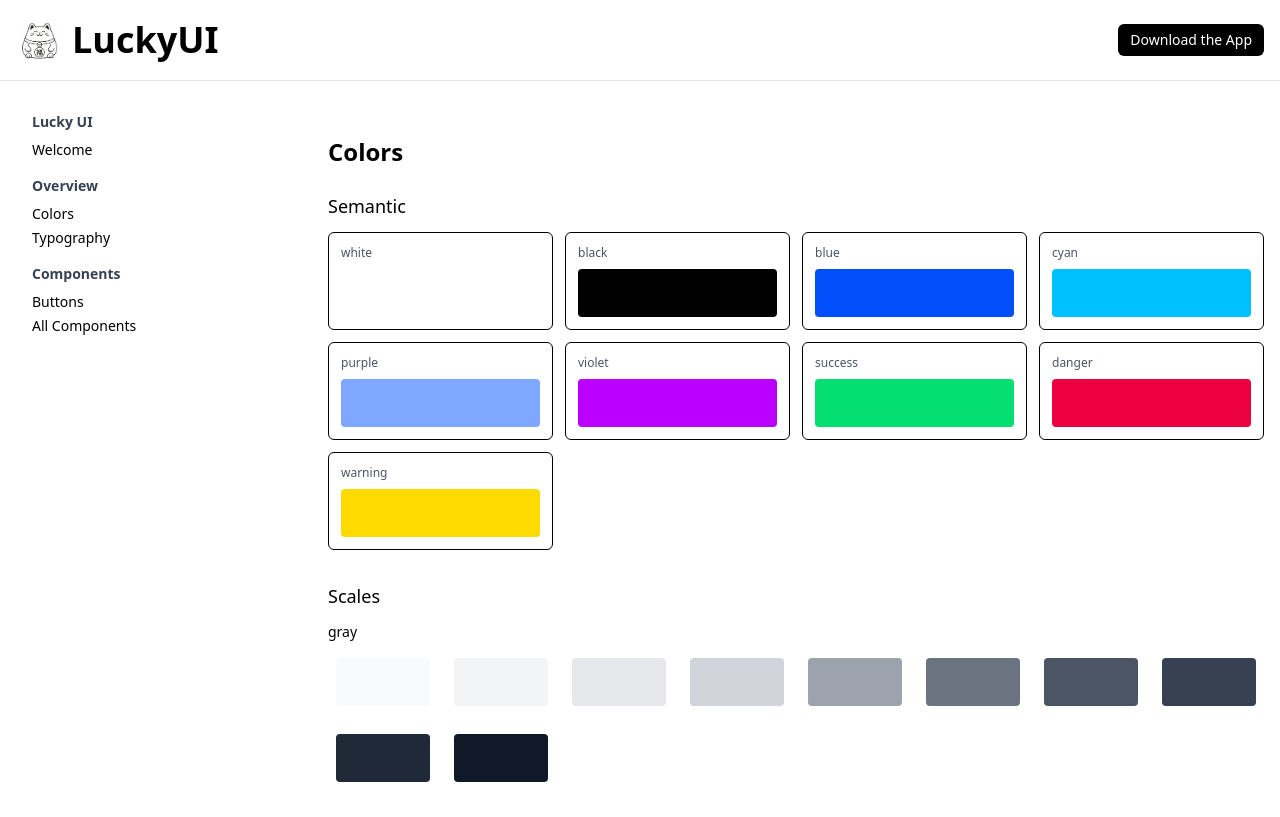
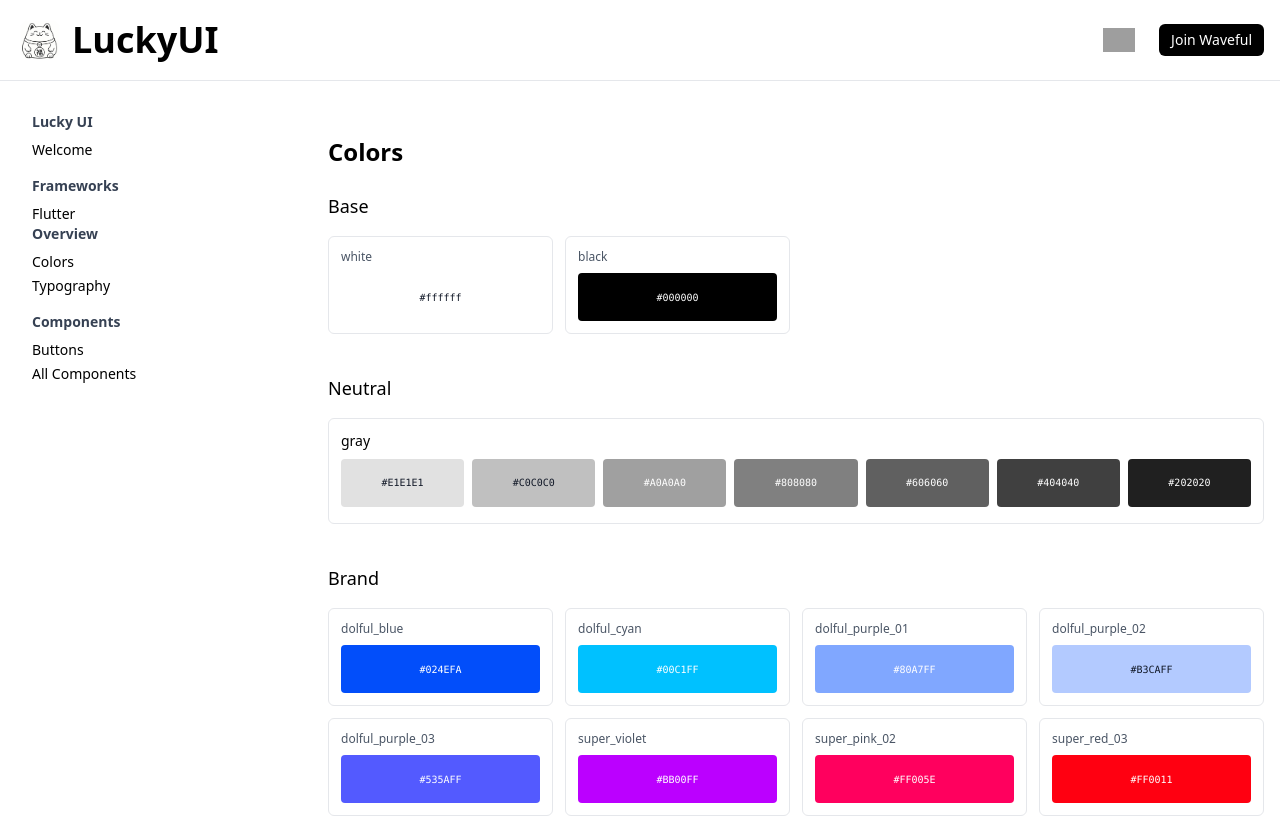
Before and after one commit to Waveful/LuckyUI, a Next.js app: page /colors in a window 1280 px wide. Shown: the top 817 px of the page. Built offline with nearby package versions, Linux system fonts and the light colour scheme; grey boxes are pictures that could not be loaded.

Commit message:
luckyui: colors + frameworks

```diff
--- a/src/components/layout/DocsLayout.tsx
+++ b/src/components/layout/DocsLayout.tsx
@@ -22,26 +22,56 @@ export function DocsLayout({ children, className }: DocsLayoutProps) {
               <span className="block text-xl sm:text-2xl md:text-4xl font-bold">LuckyUI</span>
             </Link>
           </div>
-          <Link
-            href="https://waveful.com/download"
-            className="inline-flex items-center rounded-md bg-black text-white px-3 py-1.5 text-sm dark:bg-white dark:text-black"
-          >
-            Download the App
-          </Link>
+          <div className="flex items-center gap-3">
+            <Link
+              href="https://github.com/Waveful/lucky-ui"
+              target="_blank"
+              rel="noopener noreferrer"
+              className="inline-flex items-center gap-2 rounded-md px-3 py-1.5 text-sm text-gray-700 hover:bg-gray-50 dark:border-gray-700 dark:text-gray-200 dark:hover:bg-gray-800"
+              aria-label="Star LuckyUI on GitHub"
+              title="Star LuckyUI on GitHub"
+            >
+              <img
+                src="https://img.shields.io/github/stars/Waveful/lucky-ui?style=social"
+                alt="GitHub Repo stars"
+                className="h-6 w-auto"
+              />
+            </Link>
+            <Link
+              href="https://waveful.com/download"
+              className="inline-flex items-center rounded-md bg-black text-white px-3 py-1.5 text-sm dark:bg-white dark:text-black"
+            >
+              Join Waveful
+            </Link>
+          </div>
         </div>
       </header>
       <div className="mx-auto w-full max-w-7xl px-4 pt-24 pb-8 flex-1 w-full">
           <div className="grid grid-cols-1 lg:grid-cols-[280px_1fr] gap-8">
             <aside className="p-4 lg:sticky lg:top-8 h-max border-b md:border-b-0 border-gray-200 lg:pr-6">
             <nav className="text-sm">
+
+              {/* Lucky UI */}
               <p className="mb-2 font-semibold text-gray-700 dark:text-gray-200">
                 Lucky UI
               </p>
+
+              {/* About */}
               <ul className="mb-4 space-y-1">
                 <li>
                   <Link className="hover:underline" href="/">Welcome</Link>
                 </li>
               </ul>
+
+              {/* Frameworks */}
+              <p className="mb-2 mt-4 font-semibold text-gray-700 dark:text-gray-200">Frameworks</p>
+              <ul className="space-y-1">
+                <li>
+                  <Link className="hover:underline" href="/flutter">Flutter</Link>
+                </li>
+              </ul>
+
+              {/* Overview */}
               <p className="mb-2 font-semibold text-gray-700 dark:text-gray-200">Overview</p>
               <ul className="mb-4 space-y-1">
                 <li>
@@ -52,6 +82,7 @@ export function DocsLayout({ children, className }: DocsLayoutProps) {
                 </li>
               </ul>
 
+              {/* Components */}
               <p className="mb-2 mt-4 font-semibold text-gray-700 dark:text-gray-200">Components</p>
               <ul className="space-y-1">
                 <li>
@@ -61,6 +92,7 @@ export function DocsLayout({ children, className }: DocsLayoutProps) {
                   <Link className="hover:underline" href="/ui">All Components</Link>
                 </li>
               </ul>
+
             </nav>
           </aside>
           <main>{children}</main>
--- a/src/pages/colors.tsx
+++ b/src/pages/colors.tsx
@@ -1,9 +1,43 @@
-import { colors } from '@/theme';
 import Head from 'next/head';
 
+import { colors } from '@/theme';
+
 export default function ColorsPage() {
-  const palette = Object.entries(colors).filter(([k, v]) => typeof v === 'string');
-  const scales = Object.entries(colors).filter(([k, v]) => typeof v === 'object');
+  // Use the new grouped structure (scoped API)
+  const scopes: Record<string, Record<string, string | Record<string, string>>> =
+    (colors as any).scopes;
+
+  // Helper utilities to ensure readable text over color backgrounds
+  const hexToRgb = (hex: string) => {
+    const normalized = hex.replace('#', '');
+    const bigint = parseInt(normalized.length === 3
+      ? normalized.split('').map((c) => c + c).join('')
+      : normalized, 16);
+    const r = (bigint >> 16) & 255;
+    const g = (bigint >> 8) & 255;
+    const b = bigint & 255;
+    return { r, g, b };
+  };
+
+  const getLuminance = ({ r, g, b }: { r: number; g: number; b: number }) => {
+    // sRGB to linear
+    const srgb = [r, g, b].map((v) => {
+      const c = v / 255;
+      return c <= 0.03928 ? c / 12.92 : Math.pow((c + 0.055) / 1.055, 2.4);
+    });
+    const [rl, gl, bl] = srgb;
+    return 0.2126 * rl + 0.7152 * gl + 0.0722 * bl;
+  };
+
+  const getContrastText = (hex: string) => {
+    try {
+      const lum = getLuminance(hexToRgb(hex));
+      // Threshold around ~0.5 yields decent contrast for most colors
+      return lum > 0.5 ? '#111827' /* gray-900 */ : '#FFFFFF';
+    } catch {
+      return '#111827';
+    }
+  };
 
   return (
     <div className="py-10">
@@ -12,34 +46,62 @@ export default function ColorsPage() {
         <meta name="description" content="Color palette and scales used across LuckyUI." />
       </Head>
       <h1 className="text-2xl font-semibold mb-6">Colors</h1>
-      <section className="mb-8">
-        <h2 className="text-lg font-medium mb-3">Semantic</h2>
+
+      <div className="space-y-10">
+        {Object.entries(scopes).map(([scopeName, scopeValues]) => {
+          const entries = Object.entries(scopeValues);
+          const flat = entries.filter(([, v]) => typeof v === 'string') as Array<[string, string]>;
+          const groups = entries.filter(([, v]) => typeof v === 'object') as Array<[
+            string,
+            Record<string, string>
+          ]>;
+          return (
+            <section key={scopeName}>
+              <h2 className="text-lg font-medium mb-4 capitalize">{scopeName}</h2>
+              {flat.length > 0 && (
+                <div className="mb-6">
                   <div className="grid grid-cols-2 sm:grid-cols-3 md:grid-cols-4 gap-3">
-          {palette.map(([name, value]) => (
-            <div key={name} className="border rounded-md p-3">
+                    {flat.map(([name, value]) => (
+                      <div key={name} className="border border-gray-200 rounded-md p-3">
                         <div className="text-xs text-gray-600 mb-2">{name}</div>
-              <div className="h-12 rounded" style={{ background: value as string }} />
+                        <div
+                          className="h-12 rounded flex items-center justify-center text-[10px] font-mono"
+                          style={{ background: value, color: getContrastText(value) }}
+                          title={value}
+                        >
+                          {value}
+                        </div>
                       </div>
                     ))}
                   </div>
-      </section>
-      <section>
-        <h2 className="text-lg font-medium mb-3">Scales</h2>
+                </div>
+              )}
+              {groups.length > 0 && (
                 <div className="space-y-4">
-          {scales.map(([name, values]) => (
-            <div key={name}>
-              <div className="text-sm font-medium mb-2">{name}</div>
-              <div className="grid grid-cols-8 sm:grid-cols-8 gap-2">
-                {Object.entries(values as Record<string, string>).map(([step, hex]) => (
-                  <div key={step} className="rounded p-2 text-center text-xs">
-                    <div className="h-12 rounded mb-1" style={{ background: hex }} />
+                  {groups.map(([groupName, values]) => (
+                    <div key={groupName} className="border border-gray-200 rounded-md p-3">
+                      <div className="text-sm font-medium mb-2">{groupName}</div>
+                      <div className="grid grid-cols-1 md:grid-cols-7 gap-2">
+                        {Object.entries(values).map(([step, hex]) => (
+                          <div key={step} className="rounded text-center text-xs">
+                            <div
+                              className="h-12 rounded mb-1 flex items-center justify-center text-[10px] font-mono"
+                              style={{ background: hex, color: getContrastText(hex) }}
+                              title={hex}
+                            >
+                              {hex}
+                            </div>
                           </div>
                         ))}
                       </div>
                     </div>
                   ))}
                 </div>
+              )}
             </section>
+          );
+        })}
+      </div>
     </div>
   );
 }
--- /dev/null
+++ b/src/pages/flutter.tsx
@@ -0,0 +1,14 @@
+import Head from 'next/head';
+
+export default function FlutterPage() {
+  return (
+    <div className="py-10">
+      <Head>
+        <title>LuckyUI — Flutter</title>
+        <meta name="description" content="Flutter bindings and widgets for LuckyUI (coming soon)." />
+      </Head>
+      <h1 className="text-2xl font-semibold mb-2">Flutter</h1>
+      <p className="text-gray-600 dark:text-gray-300">Coming soon</p>
+    </div>
+  );
+}
--- a/src/pages/index.tsx
+++ b/src/pages/index.tsx
@@ -44,6 +44,9 @@ export default function Home() {
           <Link href="#form" className="rounded-md border border-gray-100 px-3 py-2 text-left">
             Components · Form
           </Link>
+          <Link href="/flutter" className="rounded-md border border-gray-100 px-3 py-2 text-left">
+            Frameworks · Flutter
+          </Link>
           <Link href="#theme" className="rounded-md border px-3 py-2 text-left hover:bg-black/5 dark:hover:bg-white/5 sm:col-span-2">
             Theme · Tokens (colors, typography, spacing, shadows, radii, breakpoints)
           </Link>
--- a/src/theme/colors.ts
+++ b/src/theme/colors.ts
@@ -1,13 +1,80 @@
 export const colors = {
+  // Backward-compatible flat keys
+  /**
+   * @deprecated Flat color keys are deprecated and will be removed in the next major version.
+   * Use the scoped API instead, e.g., colors.scopes.base.white or colors.scopes.brand.dolful_blue
+   */
   white: '#ffffff',
   black: '#000000',
-  gray: { 50: '#f9fafb', 100: '#f3f4f6', 200: '#e5e7eb', 300: '#d1d5db', 400: '#9ca3af', 500: '#6b7280', 600: '#4b5563', 700: '#374151', 800: '#1f2937', 900: '#111827' },
-  blue: 'var(--color-primary, #024EFA)',
-  cyan: 'var(--color-success, #00C1FF)',
-  purple: 'var(--color-warning, #80A7FF)',
-  violet: 'var(--color-danger, #BB00FF)',
+  gray: {
+    100: '#E1E1E1',
+    200: '#C0C0C0',
+    300: '#A0A0A0',
+    400: '#808080',
+    500: '#606060',
+    600: '#404040',
+    700: '#202020',
+  },
 
-  success: 'var(--color-warning, #05DF72)',
-  danger: 'var(--color-danger, #EC003F)',
-  warning: 'var(--color-warning, #FFDA00)',
+  /** @deprecated Use colors.scopes.brand.dolful_blue */
+  dolful_blue: '#024EFA',
+  /** @deprecated Use colors.scopes.brand.dolful_cyan */
+  dolful_cyan: '#00C1FF',
+
+  /** @deprecated Use colors.scopes.brand.dolful_purple_01 */
+  dolful_purple_01: '#80A7FF',
+  /** @deprecated Use colors.scopes.brand.dolful_purple_02 */
+  dolful_purple_02: '#B3CAFF',
+  /** @deprecated Use colors.scopes.brand.dolful_purple_03 */
+  dolful_purple_03: '#535AFF',
+
+  /** @deprecated Use colors.scopes.brand.super_violet */
+  super_violet: '#BB00FF',
+  /** @deprecated Use colors.scopes.brand.super_pink_02 */
+  super_pink_02: '#FF005E',
+  /** @deprecated Use colors.scopes.brand.super_red_03 */
+  super_red_03: '#FF0011',
+
+  /** @deprecated Use colors.scopes.semantic.success */
+  success: '#05DF72',
+  /** @deprecated Use colors.scopes.semantic.danger */
+  danger: '#EC003F',
+  /** @deprecated Use colors.scopes.semantic.warning */
+  warning: '#FFDA00',
+
+  // Grouped scopes for organized access and documentation
+  scopes: {
+    base: {
+      white: '#ffffff',
+      black: '#000000',
+    },
+    neutral: {
+      gray: {
+        100: '#E1E1E1',
+        200: '#C0C0C0',
+        300: '#A0A0A0',
+        400: '#808080',
+        500: '#606060',
+        600: '#404040',
+        700: '#202020',
+      },
+    },
+    brand: {
+      dolful_blue: '#024EFA',
+      dolful_cyan: '#00C1FF',
+      dolful_purple_01: '#80A7FF',
+      dolful_purple_02: '#B3CAFF',
+      dolful_purple_03: '#535AFF',
+      super_violet: '#BB00FF',
+      super_pink_02: '#FF005E',
+      super_red_03: '#FF0011',
+    },
+    semantic: {
+      success: '#05DF72',
+      danger: '#EC003F',
+      warning: '#FFDA00',
+    },
+  },
 };
+
+export type ColorScopes = typeof colors.scopes;
--- a/src/theme/index.ts
+++ b/src/theme/index.ts
@@ -1,4 +1,5 @@
 export { colors } from './colors';
+export type { ColorScopes } from './colors';
 export { typography } from './typography';
 export { spacing } from './spacing';
 export { shadows } from './shadows';
```
Lines whose indentation alone changed are shown as unchanged.
